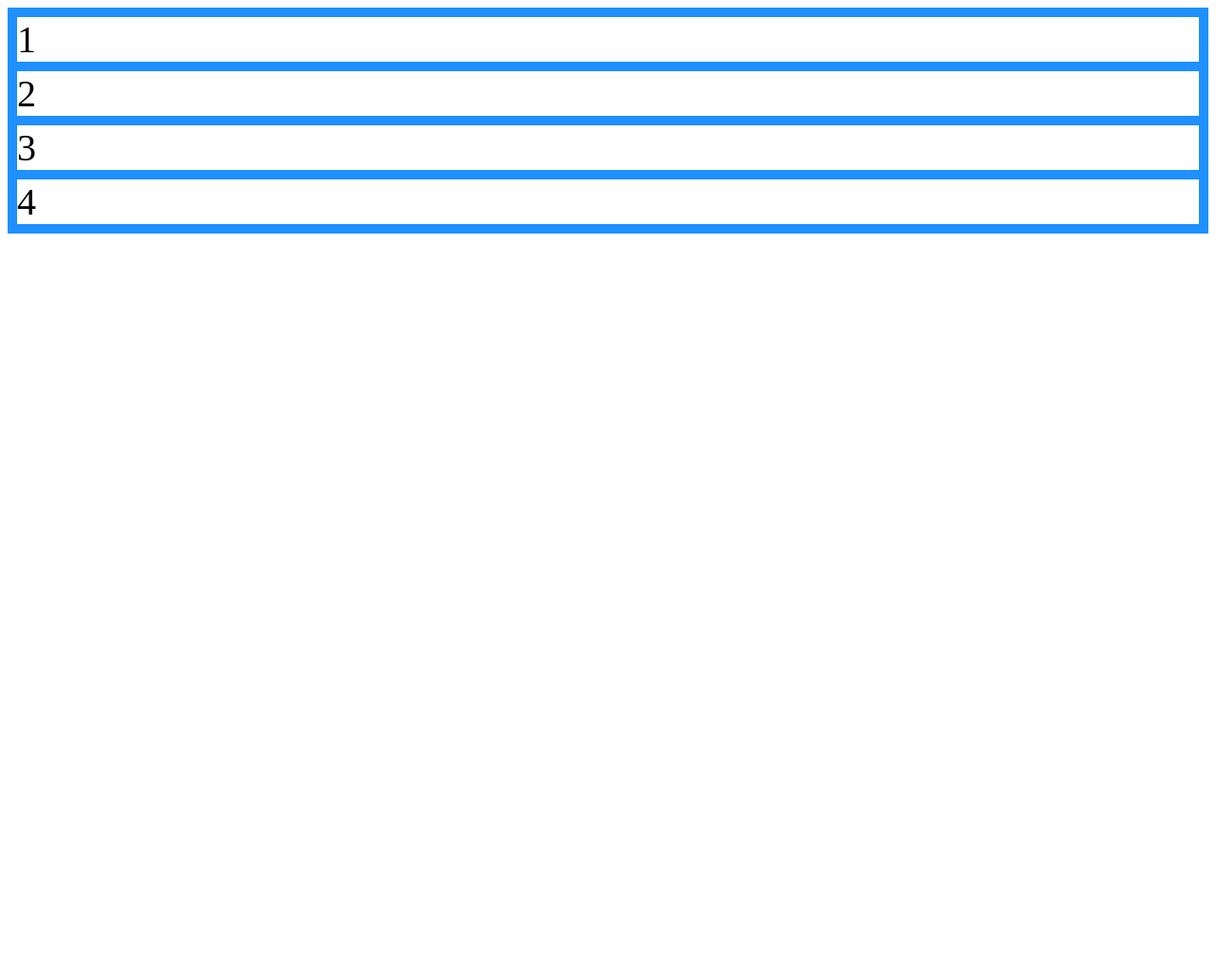
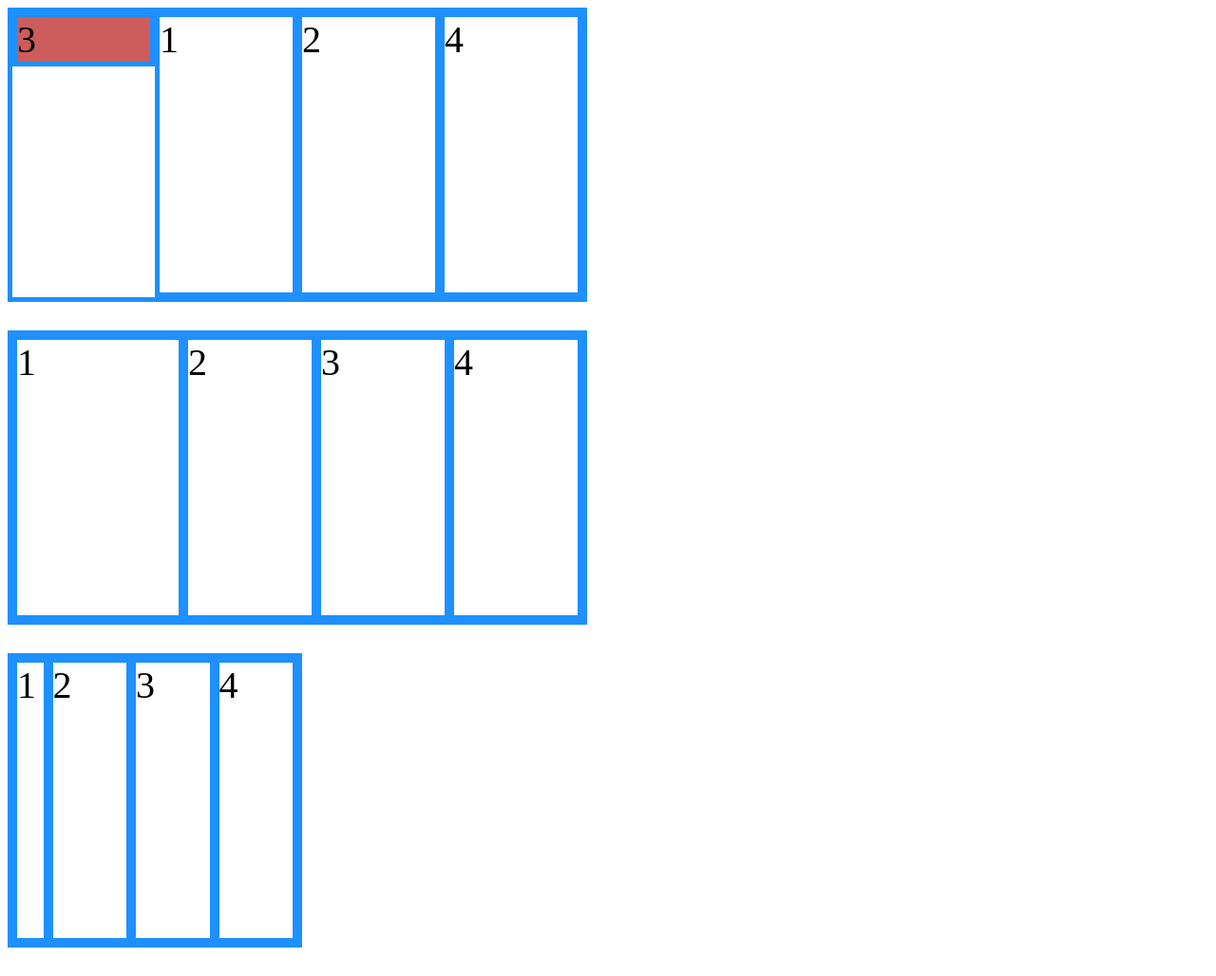
Before and after one commit to janderson-endryo/ConteudoExtra, a plain HTML site: page FlexBoxGrid/flex/FlexBox02.html in a window 1280 px wide. Shown: the whole page at 95% size. Before the commit the page ends 800 px from the top, so only its background shows below. Drawn offline with Linux system fonts and the light colour scheme.

Commit message:
flexbox3

```diff
--- a/FlexBoxGrid/flex/FlexBox02.html
+++ b/FlexBoxGrid/flex/FlexBox02.html
@@ -1,5 +1,6 @@
 <!DOCTYPE html>
 <html lang="pt-br">
+
 <head>
     <meta charset="UTF-8">
     <meta http-equiv="X-UA-Compatible" content="IE=edge">
@@ -7,15 +8,59 @@
     <title>FlexBox #02</title>
 
     <style>
-        div{
+        div {
             border: solid 5px dodgerblue;
             font-size: 40px;
         }
+
+        .flex-container div, .flex div, .menos div {
+            box-sizing: border-box;
+        }
+
+        .flex-container, .flex, .menos {
+            display: flex;
+            /*valor padrao*/
+            flex-direction: row;
+            flex-wrap: nowrap;
+            justify-content:flex-start;
+            align-items:stretch;
+
+            height: 300px;
+            width: 600px;
+
+            margin-bottom: 30px;
+        }
+
+        .flex-container div:nth-child(3) {
+            background-color: indianred;
+
+            order: -1;/*padrao 0 para todos, quanto maio sera exibido por ultimo e meno sera exibido primeiro*/
+
+            align-self: flex-start;/*padrao e stretch*/
+
+        }
         .flex-container div {
-            box-sizing: border-box;
+            width: 100px; /*percebe que ainda tem espaço dentro do elemento*/
+            flex-grow: 1; /*retira esse espaço dividido o resto igualmente entre os elementos que tem dentro do bloco isso cado o flex-grow for igua para todos */
+        }
+        .flex div, .menos div {
+            width: 100px;
+            flex-grow: 1;
+        }
+
+        .flex div:nth-child(1) {
+            flex-grow: 2; /*nesse caso o primeiro elemento esta com peso 2 entao os espaço sera dividido por 5 em vez de 4 e o primeiro elemento fica com o dobro do espaço  */
+        }
+        .menos {
+            width: 300px;
+            flex-shrink: 1;
+        }
+        .menos div:nth-child(1) {
+            flex-shrink: 5; /*o elemento escolhido vai encolher 5 vezes menos*/
         }
     </style>
 </head>
+
 <body>
     <div class="flex-container">
         <div>1</div>
@@ -23,5 +68,20 @@
         <div>3</div>
         <div>4</div>
     </div>
+
+    <div class="flex">
+        <div>1</div>
+        <div>2</div>
+        <div>3</div>
+        <div>4</div>
+    </div>
+
+    <div class="menos">
+        <div>1</div>
+        <div>2</div>
+        <div>3</div>
+        <div>4</div>
+    </div>
 </body>
+
 </html>
```
Also changed, not shown: FlexBoxGrid/flex/FlexBox03.html (added, +50 -0 lines).
